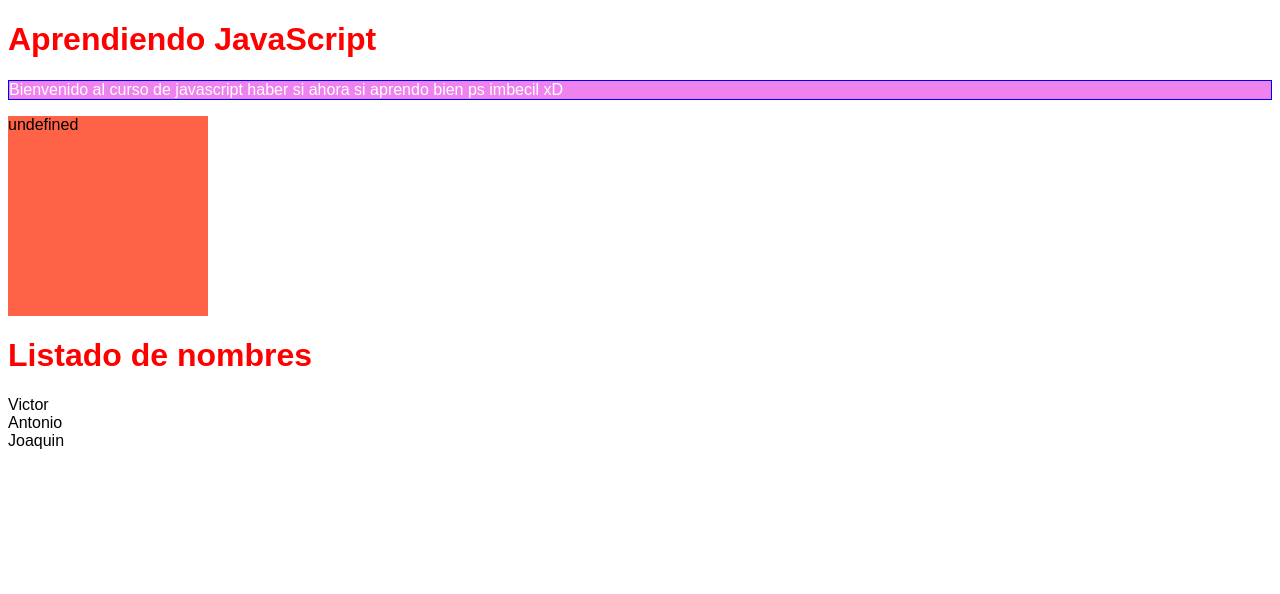
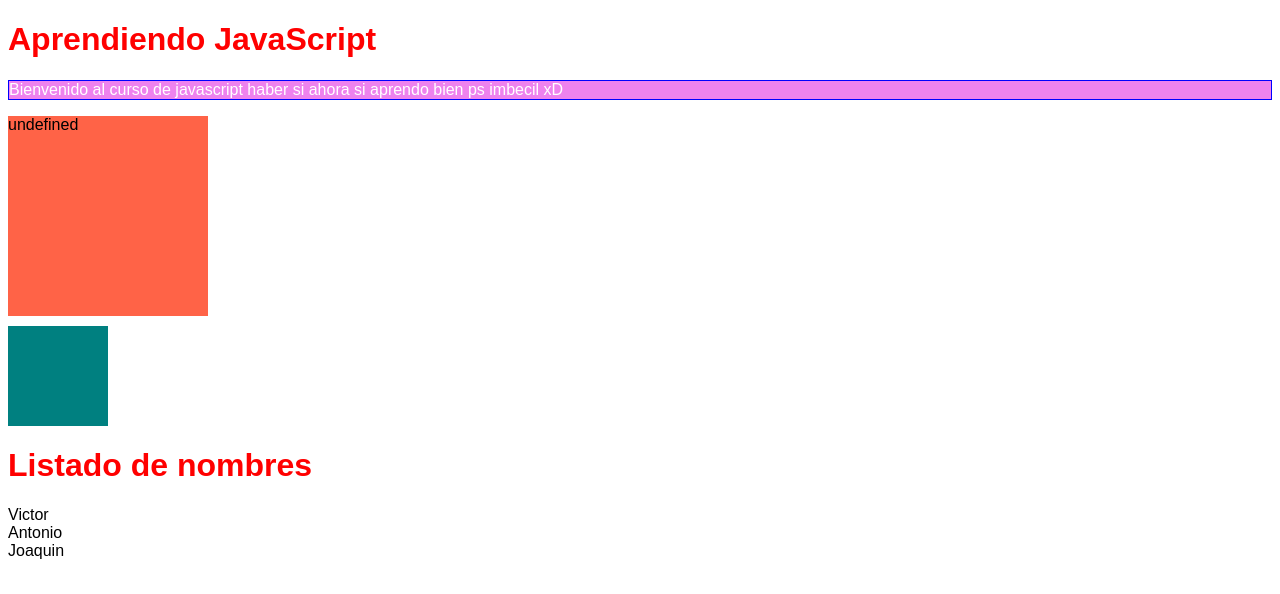
Before and after one commit to vladi201901/Demo-Repo, a plain HTML site: page index.html in a window 1280 px wide. Drawn offline with Linux system fonts and the light colour scheme; files whose address does not match are found by name.

Commit message:
actualizando el repositorio

```diff
--- a/css/estilos.css
+++ b/css/estilos.css
@@ -14,3 +14,9 @@ p{
     height: 200px;
     background-color: tomato;
 }
+#datos2{
+    width: 100px;
+    height: 100px;
+    margin-top: 10px;
+    background-color: teal;
+}
--- a/index.html
+++ b/index.html
@@ -13,6 +13,9 @@
         <div id="datos">
 
         </div>
+        <div id="datos2">
+
+        </div>
 
 
     </body>
```
